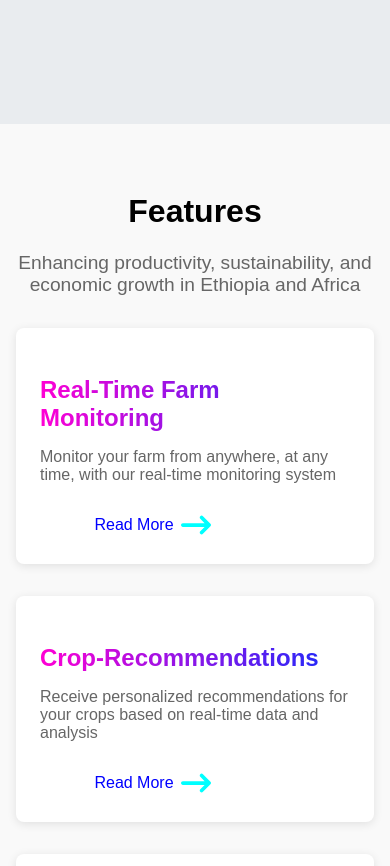
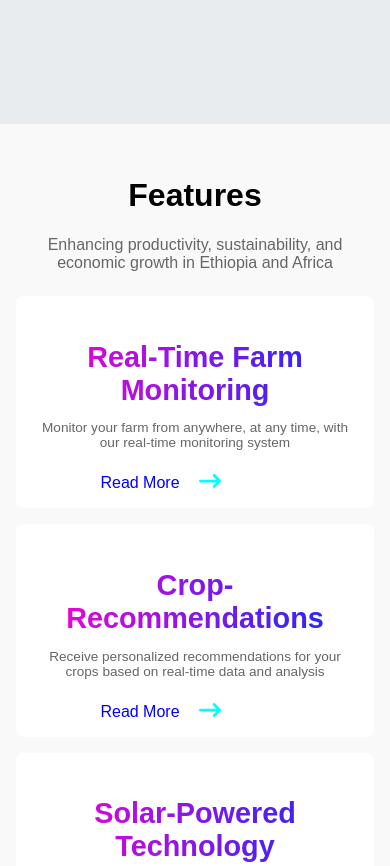
Before and after one commit to Hayle-HB/FarmIq, a plain HTML site: page pages/index.html in a window 390 px wide. Shown: the part 720-1586 px from the top of the page. Drawn offline with Linux system fonts and the light colour scheme; files whose address does not match are found by name.

Commit message:
Update service.css

```diff
--- a/styles/service.css
+++ b/styles/service.css
@@ -104,3 +104,76 @@ body {
         max-width: 100%;
     }
 }
+
+@media (max-width: 500px) {
+  .service-section {
+    padding: 2rem 1rem;
+  }
+
+  .service-section h3 {
+    font-size: 2rem;
+    margin-bottom: 1rem;
+  }
+
+  .service-section p {
+    font-size: 1rem;
+    margin-bottom: 1.5rem;
+  }
+
+  .feature-items {
+    flex-direction: column;
+    gap: 1rem;
+  }
+
+  .item {
+    padding: 1rem;
+    max-width: 100%;
+    box-shadow: none;
+    text-align: center;
+  }
+
+  .item h3 {
+    font-size: 1.3rem;
+    margin-bottom: 0.5rem;
+  }
+
+  .item p {
+    font-size: 0.9rem;
+  }
+
+  .item a img {
+    width: 180px;
+    height: 25px;
+    margin-left: -50px;
+    margin-top: -4px;
+  }
+
+  .item a img:hover {
+    margin-left: -45px;
+  }
+
+  .feature-items img {
+    height: 300px;
+  }
+
+  body {
+    background-color: #f1f1f1;
+  }
+
+  .service-section h3 {
+    font-size: 1.8rem;
+  }
+
+  .item p {
+    font-size: 0.85rem;
+  }
+
+  .item a img {
+    width: 160px;
+    height: 22px;
+  }
+
+  .feature-items img {
+    height: 250px;
+  }
+}
```
